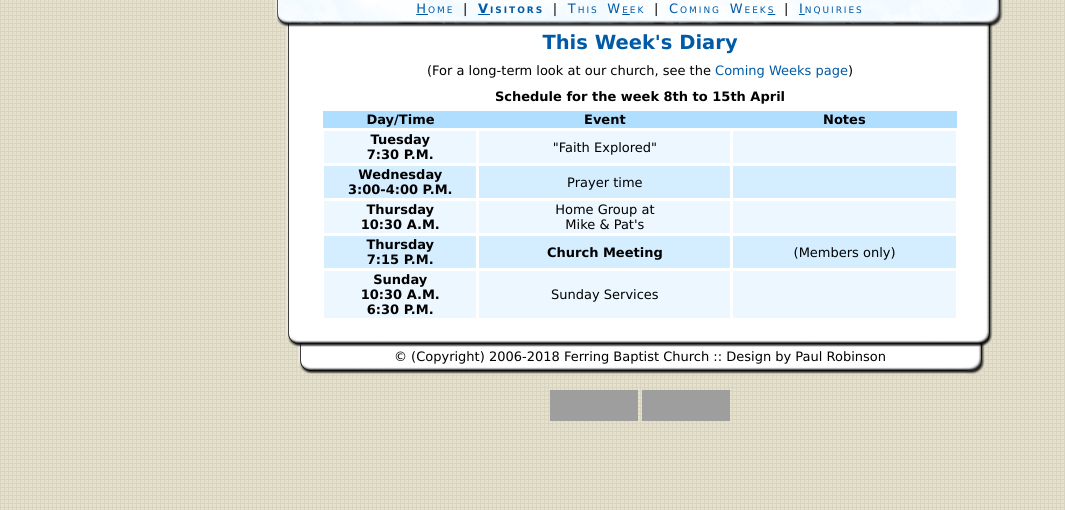
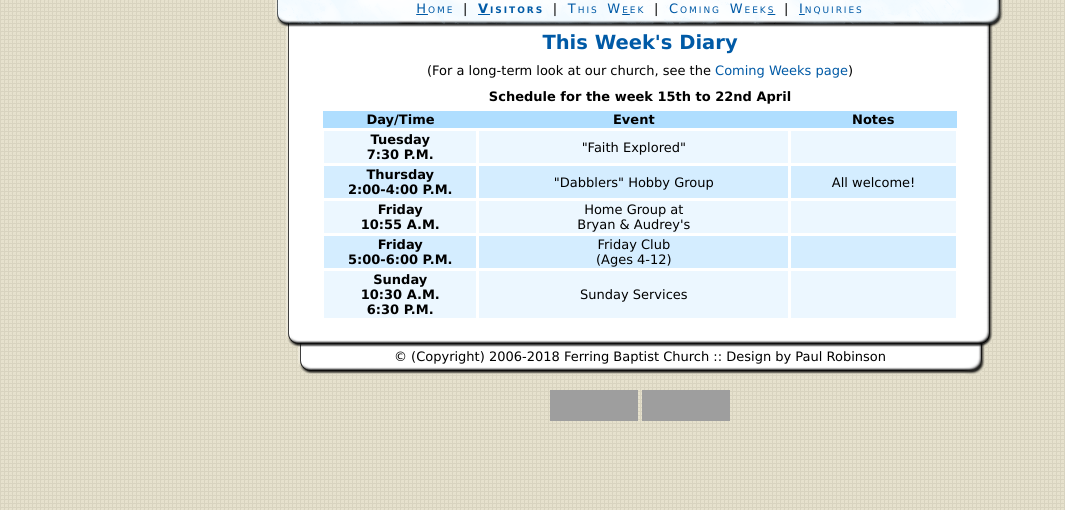
Before and after one commit to paulrr88/church, a PHP site: page /church/diary.php in a window 1280 px wide. Shown: the part 133-643 px from the top of the page, without its empty margins (0-1065 px from the left). Run offline with PHP 8.4, Linux system fonts and the light colour scheme; grey boxes are pictures that could not be loaded.

Commit message:
Weekly update

```diff
--- a/diary.php
+++ b/diary.php
@@ -6,7 +6,7 @@
 
 				<p class="centre">(For a long-term look at our church, see the <a href="upcoming.php">Coming Weeks page</a>)</p>
 
-				<p class="centre"><strong>Schedule for the week 8th to 15th April</strong></p>
+				<p class="centre"><strong>Schedule for the week 15th to 22nd April</strong></p>
 
 				<table class="styled" summary="Schedule for events in the coming week(s)">
 					<thead>
@@ -22,20 +22,20 @@
 							<td>"Faith Explored"</td>
 							<td></td>
 						</tr>
-                         <tr>
-							<th scope="row">Wednesday<br />3:00-4:00 P.M.</th>
-							<td>Prayer time</td>
+						<tr>
+							<th scope="row">Thursday<br />2:00-4:00 P.M.</th>
+							<td>"Dabblers" Hobby Group</td>
+							<td>All welcome!</td>
+						</tr>
+						<tr class="odd">
+							<th scope="row">Friday<br />10:55 A.M.</th>
+							<td>Home Group at<br />Bryan &amp; Audrey's</td>
 							<td></td>
 						</tr>
-						<tr class="odd">
-							<th scope="row">Thursday<br /> 10:30 A.M.</th>
-							<td>Home Group at<br />Mike &amp; Pat's</td>
+						<tr>
+							<th scope="row">Friday<br />5:00-6:00 P.M.</th>
+							<td>Friday Club<br />(Ages 4-12)</td>
 							<td></td>
-						</tr>
-                        <tr>
-							<th scope="row">Thursday<br /> 7:15 P.M.</th>
-							<td><strong>Church Meeting</strong></td>
-							<td>(Members only)</td>
 						</tr>
 						<tr class="odd">
 							<th scope="row">Sunday<br />10:30 A.M.<br />6:30 P.M.</th>
```
Also changed, not shown: images/newssheetfront.jpg, 1 other file.
